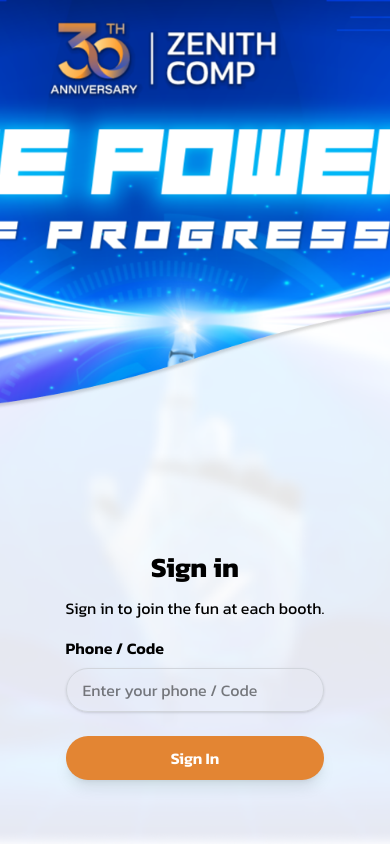
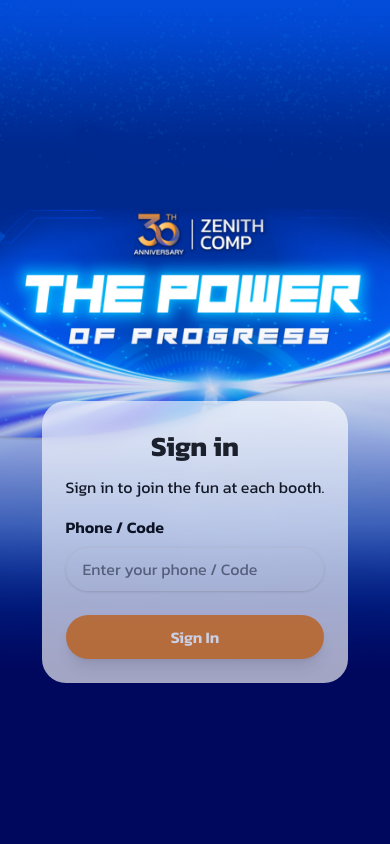
Before and after one commit to Tiger4846/stamp, a Next.js app in the folder stamp/: page /signin in a window 390 px wide. Built offline with nearby package versions, Linux system fonts and the light colour scheme; no server answers.

Commit message:
Enhance SignIn component with responsive background images and localized error messages

```diff
--- a/stamp/app/signin/page.tsx
+++ b/stamp/app/signin/page.tsx
@@ -20,23 +20,35 @@ export default function SignIn() {
   };
 
   return (
-    <div className="relative flex min-h-screen flex-col items-center justify-end overflow-hidden">
-      {/* Background Wave */}
-      <div className="absolute inset-0 z-0">
+    <div className="relative flex min-h-screen flex-col items-center justify-center sm:justify-end overflow-hidden">
+      {/* Background Wave - Desktop */}
+      <div className="absolute inset-0 z-0 hidden sm:block">
         <Image
           src="/backgrounds/BGwave.png"
           alt="Background Wave"
           fill
-          className="object-cover object-top"
+          className="object-cover object-top w-full"
           priority
           quality={100}
           unoptimized
         />
       </div>
-      <div className="relative z-10 justify-center pb-10 sm:pb-20 md:pb-25 px-4">
+      {/* Background Wave - Mobile */}
+      <div className="absolute inset-0 z-0 block sm:hidden">
+        <Image
+          src="/backgrounds/bg-mobile.jpg"
+          alt="Background Wave Mobile"
+          fill
+          className="object-cover object-center w-full"
+          priority
+          quality={100}
+          unoptimized
+        />
+      </div>
+      <div className="relative z-10 justify-center pb-10 sm:pb-20 md:pb-25 px-4 mt-70 sm:mt-0">
         <div className="w-full max-w-md px-4 sm:px-6">
           {/* Form Card */}
-          <div className="p-6 sm:p-8 md:p-10">
+          <div className="p-6 sm:p-8 md:p-10 bg-white/80 sm:bg-transparent rounded-3xl sm:rounded-none backdrop-blur-sm sm:backdrop-blur-none opacity-80">
             <h1 className="text-[28px] sm:text-[36px] font-bold text-center mb-2 text-black">
               Sign in
             </h1>
@@ -99,7 +111,7 @@ export default function SignIn() {
         <div className="fixed inset-0 z-50 flex items-center justify-center bg-black/50">
           <div className="bg-white rounded-3xl p-6 max-w-md w-[90vw] shadow-2xl">
             <h2 className="text-[20px] font-bold text-center text-red-600 mb-4">
-              Error
+              เกิดข้อผิดพลาด
             </h2>
             <p className="text-[16px] text-center text-gray-800 mb-4">
               ไม่พบหมายเลขโทรศัพท์ในระบบ
```
Also changed, not shown: stamp/public/backgrounds/bg-mobile.jpg (added).
